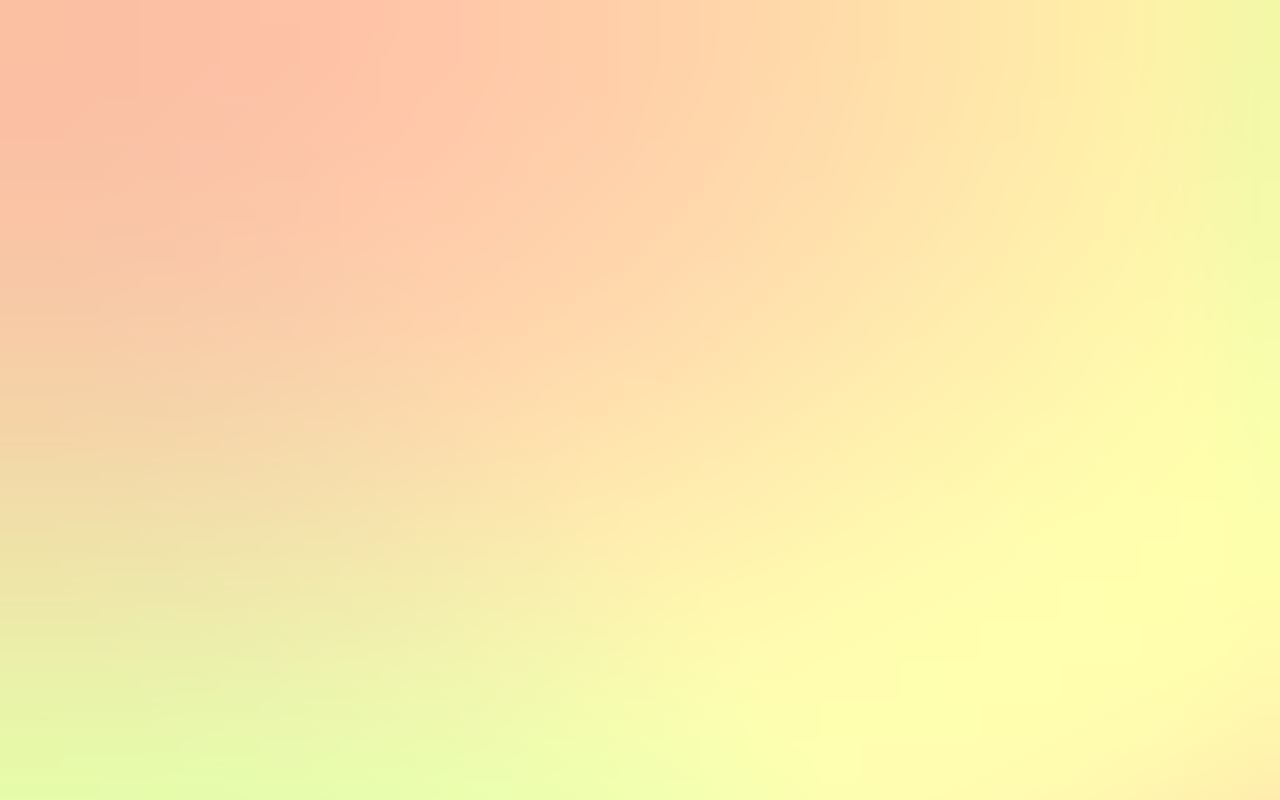
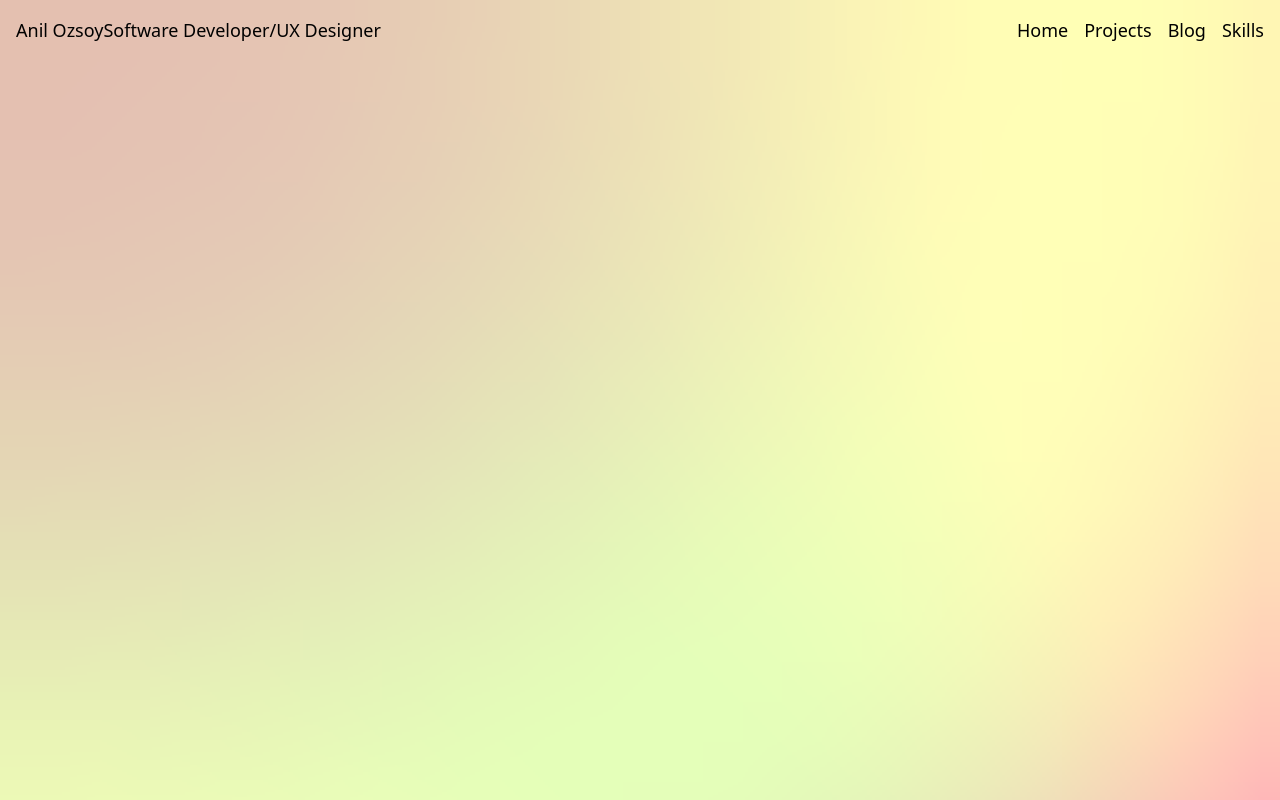
Before and after one commit to cursedxp/portfolio-site, a React (Vite) app: page / in a window 1280 px wide. Shown: the top 800 px of the page. Built offline with nearby package versions, Linux system fonts and the light colour scheme.

Commit message:
✨ (App.jsx): add Header component to the App component to display a header section in the application 📝 (Header.jsx): create a new Header component to display a header section with a name, title, and navigation links

```diff
--- a/src/App.jsx
+++ b/src/App.jsx
@@ -1,8 +1,9 @@
 import CanvasBackground from "./components/CanvasBackground/CanvasBackground";
-
+import Header from "./components/Header/Header";
 function App() {
   return (
     <>
+      <Header />
       <CanvasBackground />
     </>
   );
--- /dev/null
+++ b/src/components/Header/Header.jsx
@@ -0,0 +1,16 @@
+export default function Header() {
+  return (
+    <header className=" z-10 fixed top-0 left-0 flex justify-between w-full p-4 text-lg">
+      <div>
+        Anil Ozsoy
+        <span>Software Developer/UX Designer</span>
+      </div>
+      <ul className="flex space-x-4">
+        <li>Home</li>
+        <li>Projects</li>
+        <li>Blog</li>
+        <li>Skills</li>
+      </ul>
+    </header>
+  );
+}
```
